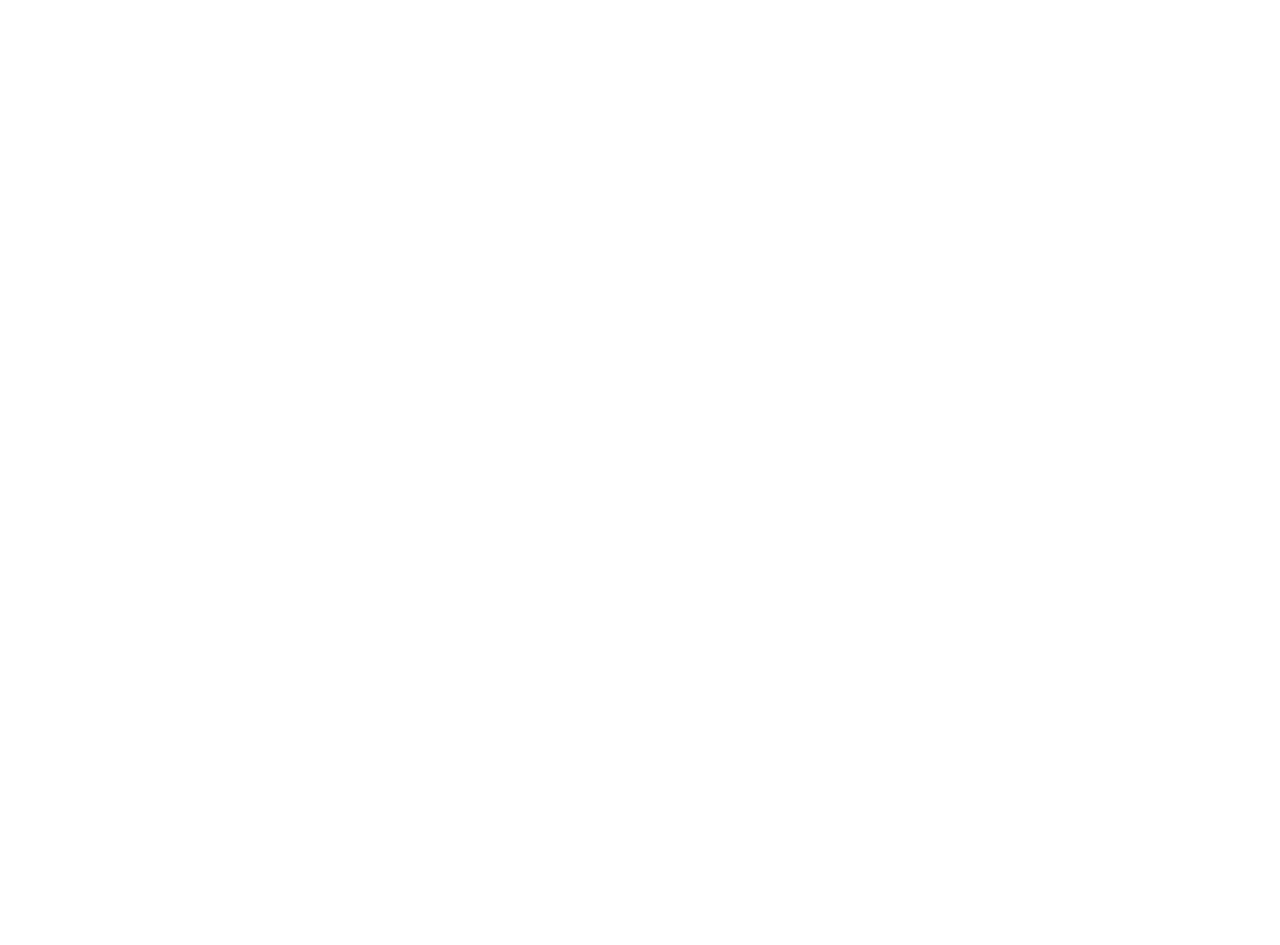
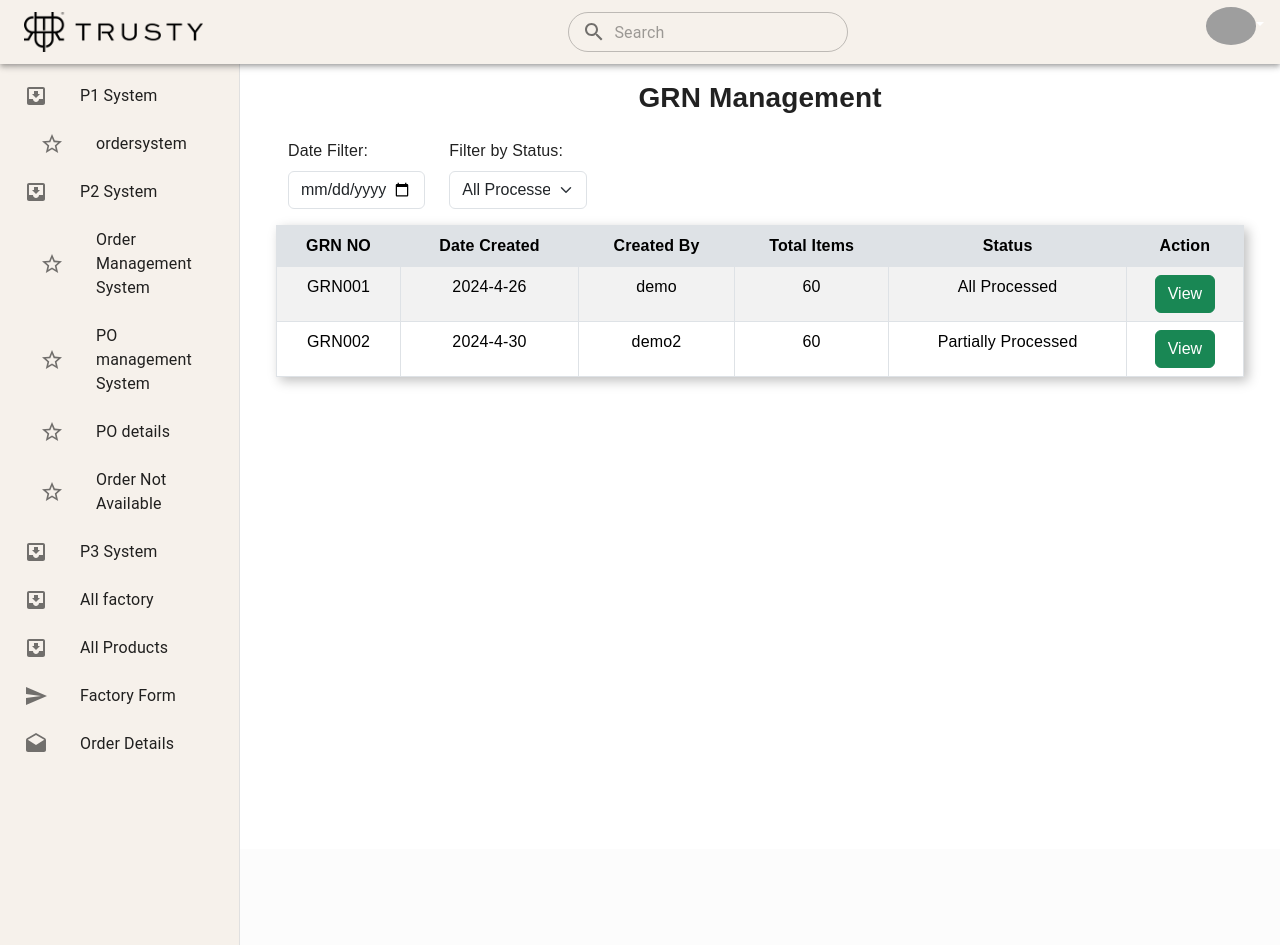
Before and after one commit to trustyuae/trustyuae, a React (Create React App) app: page /GRN_Management in a window 1280 px wide. Before the commit this address had no page. Before the commit the page ends 800 px from the top, so only its background shows below. Built offline with nearby package versions, Linux system fonts and the light colour scheme; sample sign-in values are in the browser's storage; grey boxes are pictures that could not be loaded; the HTML template or start-up script is replaced by a standard one.

Commit message:
designed GRNManagement page

```diff
--- a/src/App.js
+++ b/src/App.js
@@ -14,6 +14,7 @@
 import OrderDetails from "./components/OrderDetails";
 import AllFactory from "./components/AllFactory";
 import POManagementSystem from "./components/POManagementSystem";
+import GRNManagement from "./components/GRNManagement";
 function App() {
   return (
     <>
@@ -37,6 +38,7 @@
               <Route exact path="/order_details/:id" element={<OrderDetails/>} />
               <Route exact path="/all_factory" element={<AllFactory/>} />
               <Route exact path="/PO_ManagementSystem" element={<POManagementSystem/>} />
+              <Route exact path="/GRN_Management" element={<GRNManagement/>} />
             </Route>
           </Route>
         </Routes>
--- a/src/components/AllFactory.js
+++ b/src/components/AllFactory.js
@@ -100,7 +100,7 @@
     <Container
       fluid
       className="px-5"
-      style={{ backgroundColor: "#F6F1EB", height: "98vh" }}
+      style={{ height: "98vh" }}
     >
       <h3 className="fw-bold text-center py-3 ">All Factory List</h3>
       <MDBRow className="d-flex justify-content-start align-items-center mb-3">
--- a/src/components/AllProductList.js
+++ b/src/components/AllProductList.js
@@ -48,6 +48,7 @@
             },
           }
         );
+        console.log(response.data,'response.data');
         setProducts(response.data);
       } catch (error) {
         console.error("Error fetching products:", error);
@@ -113,7 +114,7 @@
     <Container
       fluid
       className="px-5"
-      style={{ backgroundColor: "#F6F1EB", height: "98vh" }}
+      style={{  height: "98vh" }}
     >
       <h3 className="fw-bold text-center py-3 ">All Product List</h3>
       <MDBRow className="d-flex justify-content-start align-items-center mb-3">
@@ -203,6 +204,24 @@
                   textAlign: "center",
                 }}
               >
+                Quantity
+              </th>
+              <th
+                style={{
+                  backgroundColor: "#DEE2E6",
+                  padding: "8px",
+                  textAlign: "center",
+                }}
+              >
+                Status
+              </th>
+              <th
+                style={{
+                  backgroundColor: "#DEE2E6",
+                  padding: "8px",
+                  textAlign: "center",
+                }}
+              >
                 Action
               </th>
             </tr>
@@ -227,6 +246,8 @@
                     )?.factory_name
                   }
                 </td>
+                <td className="text-center">{product.quantity}</td>
+                <td className="text-center">{product.quantity}</td>
                 <td className="text-center">
                   <button
                     type="button"
--- /dev/null
+++ b/src/components/GRNManagement.js
@@ -0,0 +1,99 @@
+import React, { useState } from "react";
+import { MDBCol, MDBRow } from "mdb-react-ui-kit";
+import Table from "react-bootstrap/Table";
+import Container from "react-bootstrap/Container";
+import Form from "react-bootstrap/Form";
+
+const product = [
+    {
+        grnNO: 'GRN001',
+        CDate: '2024-4-26',
+        CBy: 'demo',
+        TItem: 60,
+        status: 'All Processed',
+    },
+    {
+        grnNO: 'GRN002',
+        CDate: '2024-4-30',
+        CBy: 'demo2',
+        TItem: 60,
+        status: 'Partially Processed ',
+    }
+];
+
+function GRNManagement() {
+    const [dateFilter, setDateFilter] = useState("");
+    const [statusFilter, setStatusFilter] = useState("All");
+
+    const handleDateChange = (e) => {
+        setDateFilter(e.target.value);
+    };
+
+    const handleStatusChange = (e) => {
+        setStatusFilter(e.target.value);
+    };
+
+    const filteredProducts = product.filter((item) => {
+      return  item.CDate.includes(dateFilter) &&
+        item.status.toLowerCase().includes(statusFilter.toLowerCase())}
+    );
+
+    const availabilityStatus = ['All Processed', 'Partially Processed'];
+
+    return (
+        <Container fluid className="px-5" style={{ backgroundColor: "#fff", height: "98vh" }}>
+            <h3 className="fw-bold text-center py-3 ">GRN Management</h3>
+            <MDBRow className="d-flex justify-content-start align-items-center mb-3">
+                <MDBCol md="2">
+                    <Form.Label className="me-2">Date Filter:</Form.Label>
+                    <Form.Control type="date" value={dateFilter} onChange={handleDateChange} />
+                </MDBCol>
+                <MDBCol md="2">
+                    <Form.Label className="me-2">Filter by Status:</Form.Label>
+                    <Form.Select onChange={handleStatusChange} value={statusFilter}>
+                        {availabilityStatus.map(status => (
+                            <option key={status} value={status}>{status}</option>
+                        ))}
+                    </Form.Select>
+                </MDBCol>
+            </MDBRow>
+
+            <MDBRow className="d-flex justify-content-center align-items-center">
+                <Table striped bordered hover style={{ boxShadow: "4px 4px 11px 0rem rgb(0 0 0 / 25%)" }}>
+                    <thead>
+                        <tr className="table-headers">
+                            <th style={{ backgroundColor: "#DEE2E6", padding: "8px", textAlign: "center" }}>GRN NO</th>
+                            <th style={{ backgroundColor: "#DEE2E6", padding: "8px", textAlign: "center" }}>Date Created</th>
+                            <th style={{ backgroundColor: "#DEE2E6", padding: "8px", textAlign: "center" }}>Created By</th>
+                            <th style={{ backgroundColor: "#DEE2E6", padding: "8px", textAlign: "center" }}>Total Items</th>
+                            <th style={{ backgroundColor: "#DEE2E6", padding: "8px", textAlign: "center" }}>Status</th>
+                            <th style={{ backgroundColor: "#DEE2E6", padding: "8px", textAlign: "center" }}>Action</th>
+                        </tr>
+                    </thead>
+                    <tbody>
+                        {filteredProducts.map((product, index) => (
+                            <tr key={index}>
+                                <td className="text-center">{product.grnNO}</td>
+                                <td className="text-center">{product.CDate}</td>
+                                <td className="text-center">{product.CBy}</td>
+                                <td className="text-center">{product.TItem}</td>
+                                <td className="text-center">{product.status}</td>
+                                <td className="text-center">
+                                    <button
+                                        type="button"
+                                        className="btn btn-success mr-2"
+
+                                    >
+                                        View
+                                    </button>
+                                </td>
+                            </tr>
+                        ))}
+                    </tbody>
+                </Table>
+            </MDBRow>
+        </Container>
+    )
+}
+
+export default GRNManagement;
--- a/src/components/OrderNotAvailable.js
+++ b/src/components/OrderNotAvailable.js
@@ -84,8 +84,8 @@
     // const selectedDetails = selectProduct
 
     return (
-        <Container fluid className='px-5' style={{ backgroundColor: '#F6F1EB', height: '98vh' }}>
-            <h3 className='fw-bold text-center my-3'>Order Not Available</h3>
+        <Container fluid className='px-5' style={{ height: '98vh' }}>
+            <h3 className='fw-bold text-center py-3'>Order Not Available</h3>
             <MDBRow className='d-flex justify-content-start align-items-center my-3'>
                 <Button variant="primary w-25" onClick={handleShowModal}>
                     Release Scheduled PO
--- a/src/components/OrderSystem.js
+++ b/src/components/OrderSystem.js
@@ -177,11 +177,10 @@
                         <Col xs="auto" lg="4">
                             <Form.Group>
                                 <Form.Label>Dispatch type:</Form.Label>
-                                <Form.Control
-                                    type="text"
-                                    placeholder="Enter Dispatch Type"
-                                    className="mr-sm-2"
-                                />
+                                <Form.Select className="mr-sm-2">
+                                    <option value="Standard">Dispatch</option>
+                                    <option value="Express">Reserve</option>
+                                </Form.Select>
                             </Form.Group>
                         </Col>
                     </Row>
@@ -239,9 +238,9 @@
                                 <td className='text-center'>{order.shipping.country}</td>
                                 <td className='text-center'>Dispatch</td>
                                 <td className='text-center'>
-                                <Link to={`/order_details/${order.id}`}>
-                                    <Button type="button" className='w-auto'>View</Button>
-                                </Link>
+                                    <Link to={`/order_details/${order.id}`}>
+                                        <Button type="button" className='w-auto'>View</Button>
+                                    </Link>
                                 </td>
                             </tr>
                         ))}
--- a/src/components/POManagementSystem.js
+++ b/src/components/POManagementSystem.js
@@ -59,7 +59,7 @@
     const POStatusFilter = ['Open', 'Checking with factory', 'Closed'];
     const factoryFilter = ['Factory A', 'Factory B', 'Factory c'];
     return (
-        <Container fluid className='p-5' style={{ backgroundColor:'#f6f1eb', height:'98vh',maxHeight: "100%", minHeight: "100vh" }}>
+        <Container fluid className='p-5' style={{ height:'98vh',maxHeight: "100%", minHeight: "100vh" }}>
             <div className="mb-9">
                 <div className="row g-3 mb-4 justify-content-center ">
                     <div className="col-auto">
```
Lines whose indentation alone changed are shown as unchanged.
